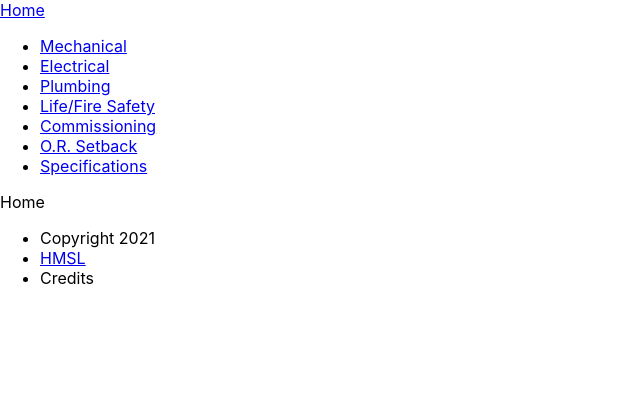
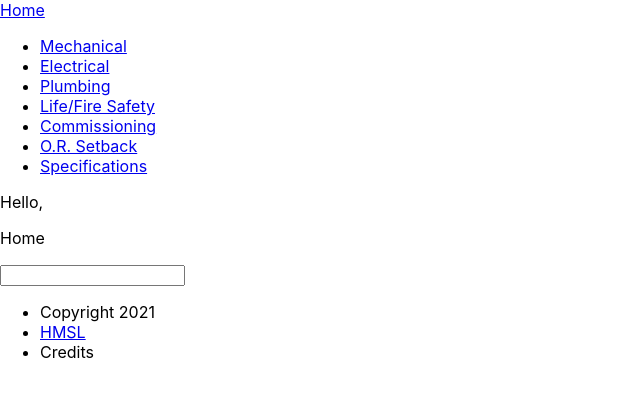
Before and after one commit to A-D-H-3/docuview, a React (Create React App) app in the folder react-ui/: page / in a window 1280 px wide. Shown: the top 396 px of the page, without its empty margins (0-640 px from the left). Built offline with nearby package versions, Linux system fonts and the light colour scheme.

Commit message:
adds redux

```diff
--- a/package.json
+++ b/package.json
@@ -21,10 +21,7 @@
   "license": "MIT",
   "dependencies": {
     "dotenv": "^10.0.0",
-    "express": "^4.17.1",
-    "react-redux": "^7.2.4",
-    "redux": "^4.1.0",
-    "redux-thunk": "^2.3.0"
+    "express": "^4.17.1"
   },
   "devDependencies": {
     "nodemon": "^2.0.12"
--- /dev/null
+++ b/react-ui/src/components/greeting.jsx
@@ -0,0 +1,11 @@
+import { connect } from "react-redux";
+
+const Greeting = ({ username }) => {
+  return <p>Hello, {username}</p>;
+};
+
+const mapStateToProps = (state) => ({
+  username: state.username,
+});
+
+export default connect(mapStateToProps)(Greeting);
--- /dev/null
+++ b/react-ui/src/components/usernameForm.jsx
@@ -0,0 +1,21 @@
+import { connect } from "react-redux";
+import { updateUsername } from "../redux/actions";
+
+const UsernameForm = ({ updateUsername, username }) => {
+  const handleChange = (e) => {
+    const username = e.target.value;
+    updateUsername(username);
+  };
+
+  return <input onChange={handleChange} value={username} />;
+};
+
+const mapStateToProps = (state) => ({
+  username: state.username,
+});
+
+const mapDispatchToProps = (dispatch) => ({
+  updateUsername: (username) => dispatch(updateUsername(username)),
+});
+
+export default connect(mapStateToProps, mapDispatchToProps)(UsernameForm);
--- a/react-ui/src/index.js
+++ b/react-ui/src/index.js
@@ -1,15 +1,19 @@
 import React from "react";
 import ReactDOM from "react-dom";
 import { BrowserRouter as Router } from "react-router-dom";
+import { Provider } from "react-redux";
+import store from "./redux/store";
 import "./index.css";
 import App from "./app";
 import reportWebVitals from "./reportWebVitals";
 
 ReactDOM.render(
   <React.StrictMode>
-    <Router>
-      <App />
-    </Router>
+    <Provider store={store}>
+      <Router>
+        <App />
+      </Router>
+    </Provider>
   </React.StrictMode>,
   document.getElementById("root")
 );
--- /dev/null
+++ b/react-ui/src/redux/actionTypes.js
@@ -0,0 +1 @@
+export const GET_USERNAME = "GET_USERNAME";
--- /dev/null
+++ b/react-ui/src/redux/actions.js
@@ -0,0 +1,10 @@
+import { GET_USERNAME } from "./actionTypes";
+
+export const updateUsername = (username) => {
+  return {
+    type: GET_USERNAME,
+    payload: {
+      username,
+    },
+  };
+};
--- /dev/null
+++ b/react-ui/src/redux/reducers/index.js
@@ -0,0 +1,4 @@
+import { combineReducers } from "redux";
+import username from "./username";
+
+export default combineReducers({ username });
--- /dev/null
+++ b/react-ui/src/redux/reducers/username.js
@@ -0,0 +1,10 @@
+import { GET_USERNAME } from "../actionTypes";
+
+const initialState = "";
+
+export default function (state = initialState, action) {
+  if (action.type === GET_USERNAME) {
+    return action.payload.username;
+  }
+  return state;
+}
--- /dev/null
+++ b/react-ui/src/redux/store.js
@@ -0,0 +1,10 @@
+import { applyMiddleware, compose, createStore } from "redux";
+import thunk from "redux-thunk";
+import rootReducer from "./reducers";
+
+const composeEnhancers = window.__REDUX_DEVTOOLS_EXTENSION_COMPOSE__ || compose;
+
+export default createStore(
+  rootReducer,
+  composeEnhancers(applyMiddleware(thunk))
+);
--- /dev/null
+++ b/react-ui/src/routes/home/home.jsx
@@ -0,0 +1,12 @@
+import UsernameForm from "../../components/usernameForm";
+
+const Home = () => {
+  return (
+    <>
+      <p>Home</p>
+      <UsernameForm />
+    </>
+  );
+};
+
+export default Home;
--- a/react-ui/src/routes/index.js
+++ b/react-ui/src/routes/index.js
@@ -6,11 +6,12 @@ import Mechanical from "./mechanical/mechanical";
 import Plumbing from "./plumbing/plumbing";
 import Setback from "./setback/setback";
 import Specificaitons from "./specifications/specifications";
+import Home from "./home/home";
 
 const Routes = () => {
   return (
     <>
-      <Route exact={true} path="/" render={() => <p>Home</p>} />
+      <Route exact={true} path="/" render={() => <Home />} />
       <Route exact={true} path="/mechanical" render={() => <Mechanical />} />
       <Route exact={true} path="/electrical" render={() => <Electrical />} />
       <Route exact={true} path="/plumbing" render={() => <Plumbing />} />
--- a/react-ui/src/sectioning/header/header.jsx
+++ b/react-ui/src/sectioning/header/header.jsx
@@ -1,4 +1,5 @@
 import { NavLink } from "react-router-dom";
+import Greeting from "../../components/greeting";
 
 const Header = () => {
   return (
@@ -29,6 +30,7 @@ const Header = () => {
           <NavLink to="/specifications">Specifications</NavLink>
         </li>
       </ul>
+      <Greeting />
     </header>
   );
 };
```
Also changed, not shown: 1 other file (tests, documents, lock files or other folders).
